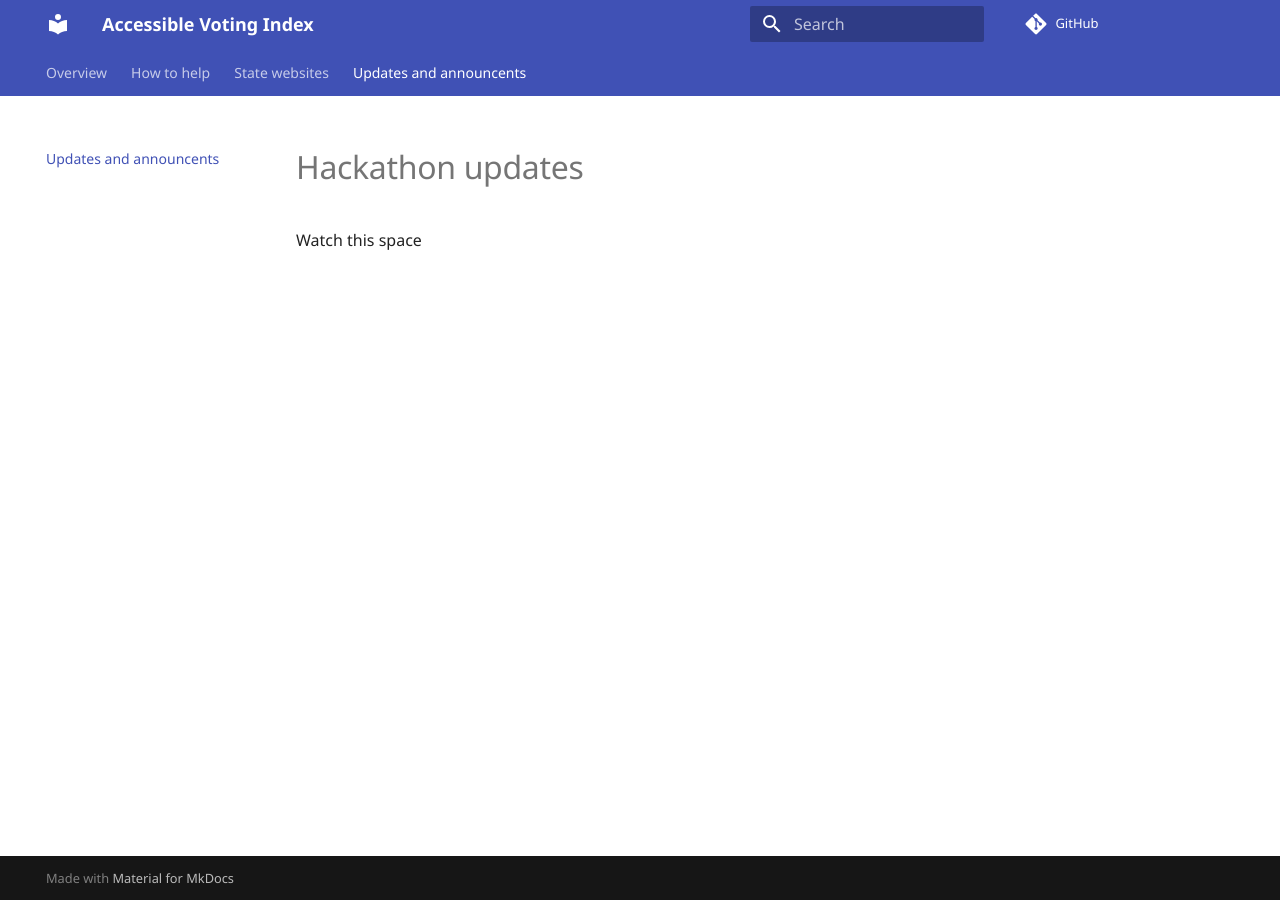
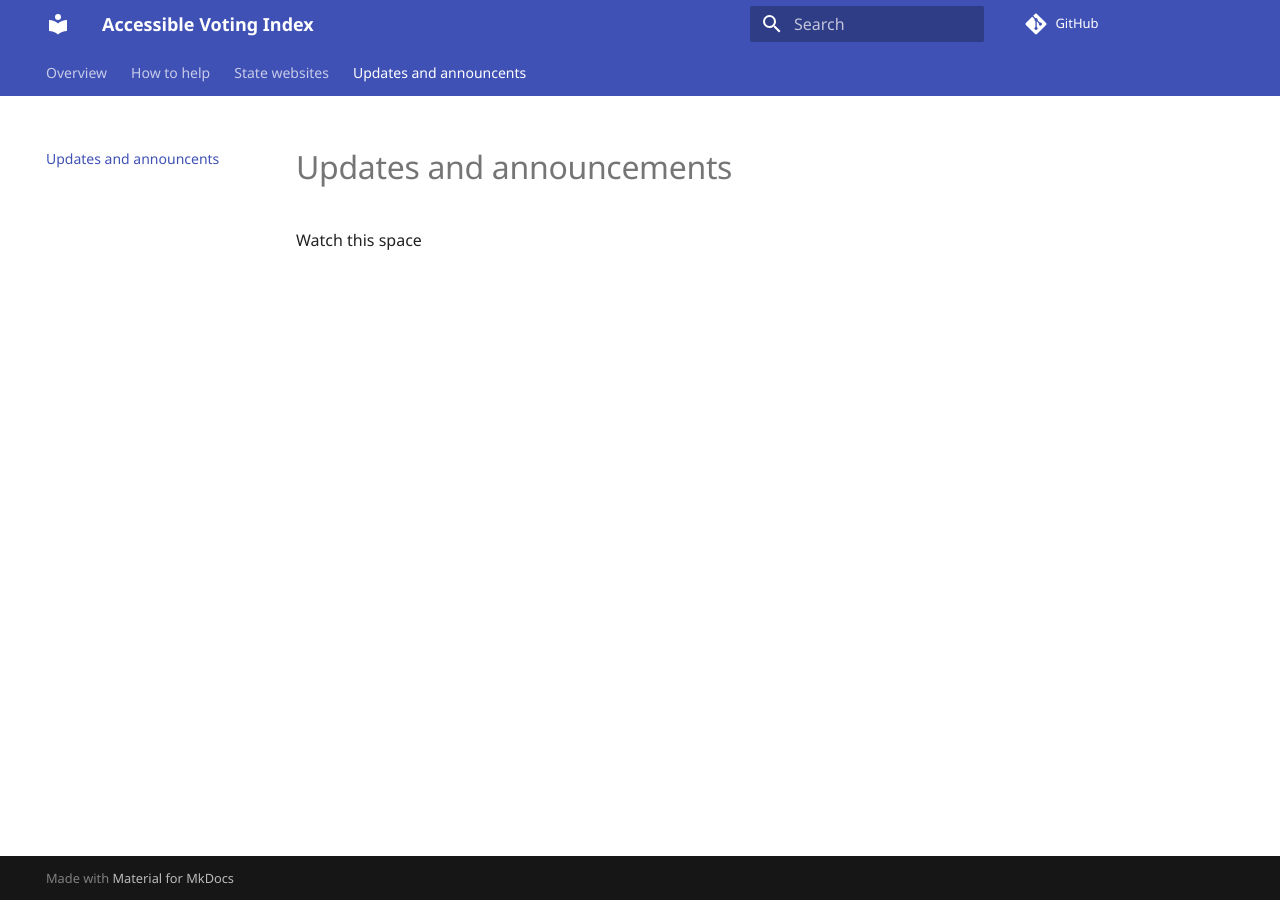
Before and after one commit to CivicDesign/Accessible-Voting-Index, an MkDocs documentation site: the page built from docs/updates.md, in a window 1280 px wide. Built offline with MkDocs 1.6.1 and Material for MkDocs 9.7.7, drawn with Linux system fonts in a browser that asks for light colours; some web fonts are replaced; comment, search, counter and statistics services are not loaded.

Commit message:
Update updates.md

```diff
--- a/docs/updates.md
+++ b/docs/updates.md
@@ -1,2 +1,2 @@
-# Hackathon updates
+# Updates and announcements
 Watch this space
```
